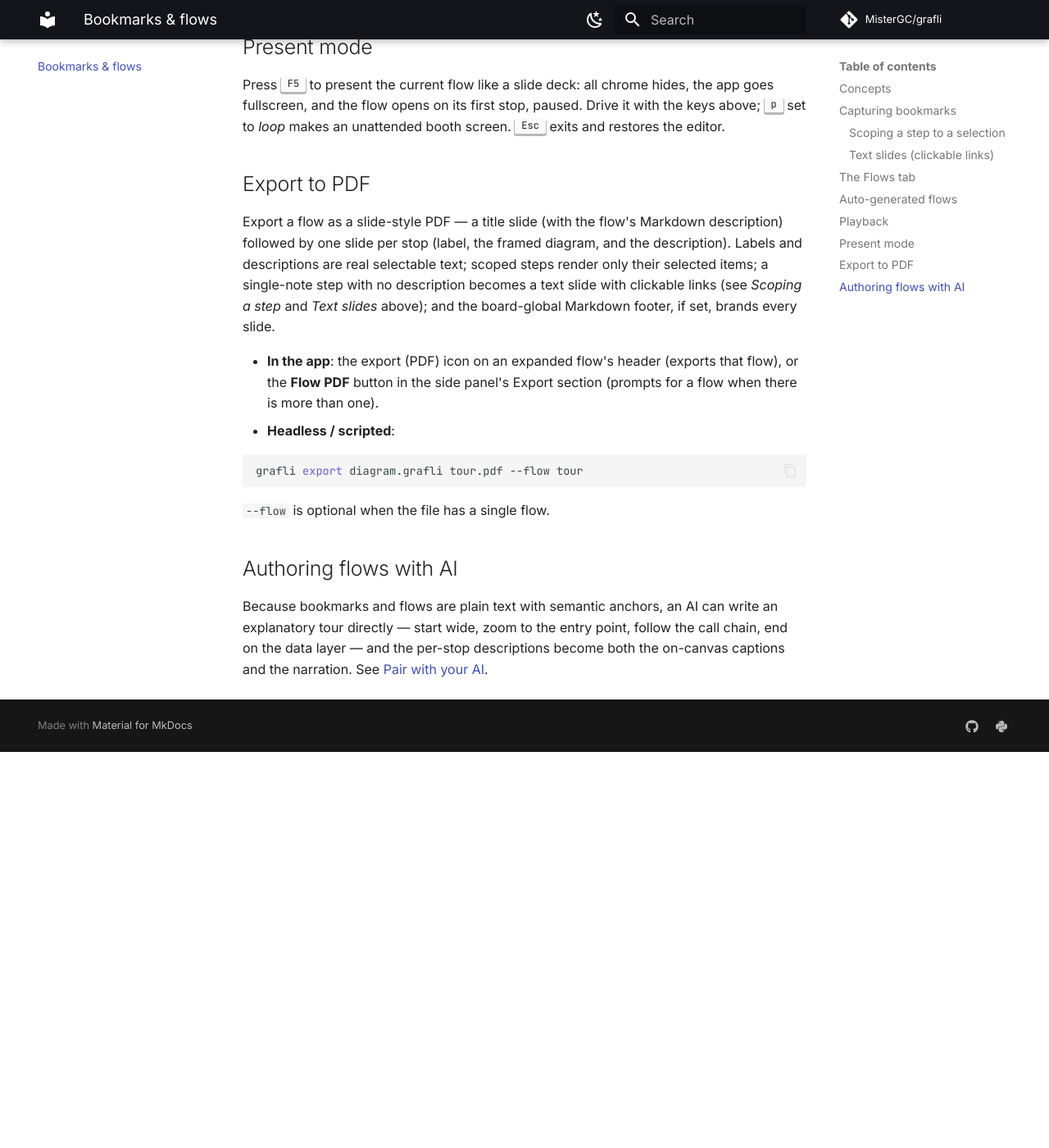
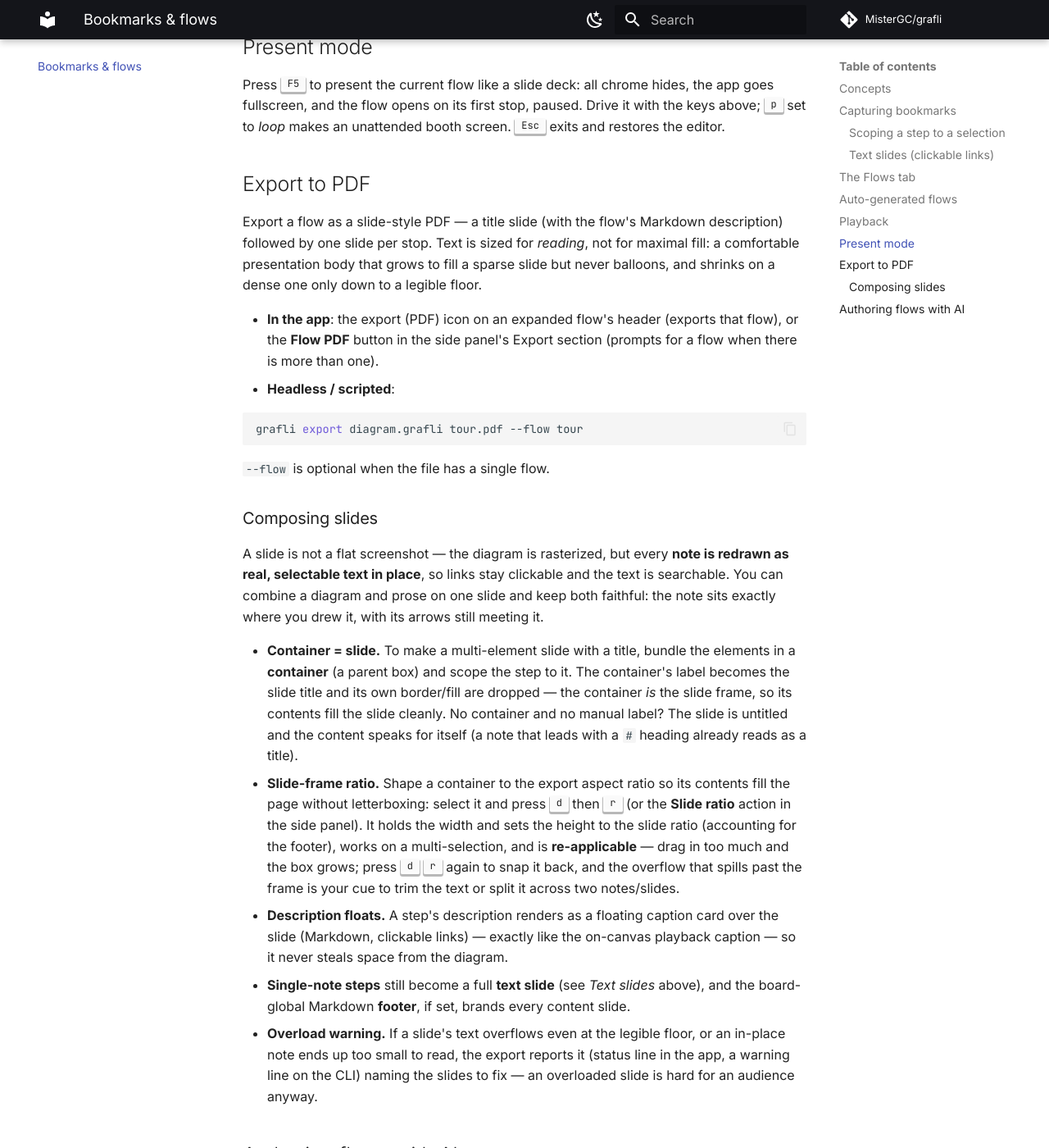
Before and after one commit to MisterGC/grafli, an MkDocs documentation site: the page built from docs/bookmarks-flows.md, in a window 1280 px wide and 1400 px high, scrolled down 3472 px. Shown: the whole window at 82% size. Built offline with MkDocs 1.6.1 and Material for MkDocs 9.7.7, drawn with Linux system fonts in a browser that asks for light colours; comment, search, counter and statistics services are not loaded; before the commit the page ends 4389 px from its top, so only the background shows below that.

Commit message:
Docs/help: document slide composition (real-text overlays, container slides, slide-ratio snap, overload warning)

```diff
--- a/docs/bookmarks-flows.md
+++ b/docs/bookmarks-flows.md
@@ -138,12 +138,10 @@ booth screen. <kbd>Esc</kbd> exits and restores the editor.
 ## Export to PDF
 
 Export a flow as a slide-style PDF — a title slide (with the flow's Markdown
-description) followed by one slide per stop (label, the framed diagram, and the
-description). Labels and descriptions are real selectable text; scoped steps
-render only their selected items; a single-note step with no description
-becomes a text slide with clickable links (see *Scoping a step* and *Text
-slides* above); and the board-global Markdown footer, if set, brands every
-slide.
+description) followed by one slide per stop. Text is sized for *reading*, not
+for maximal fill: a comfortable presentation body that grows to fill a sparse
+slide but never balloons, and shrinks on a dense one only down to a legible
+floor.
 
 - **In the app**: the export (PDF) icon on an expanded flow's header (exports
   that flow), or the **Flow PDF** button in the side panel's Export section
@@ -156,6 +154,39 @@ grafli export diagram.grafli tour.pdf --flow tour
 
 `--flow` is optional when the file has a single flow.
 
+### Composing slides
+
+A slide is not a flat screenshot — the diagram is rasterized, but every **note
+is redrawn as real, selectable text in place**, so links stay clickable and the
+text is searchable. You can combine a diagram and prose on one slide and keep
+both faithful: the note sits exactly where you drew it, with its arrows still
+meeting it.
+
+- **Container = slide.** To make a multi-element slide with a title, bundle the
+  elements in a **container** (a parent box) and scope the step to it. The
+  container's label becomes the slide title and its own border/fill are dropped
+  — the container *is* the slide frame, so its contents fill the slide cleanly.
+  No container and no manual label? The slide is untitled and the content speaks
+  for itself (a note that leads with a `#` heading already reads as a title).
+- **Slide-frame ratio.** Shape a container to the export aspect ratio so its
+  contents fill the page without letterboxing: select it and press
+  <kbd>d</kbd> then <kbd>r</kbd> (or the **Slide ratio** action in the side
+  panel). It holds the width and sets the height to the slide ratio (accounting
+  for the footer), works on a multi-selection, and is **re-applicable** — drag
+  in too much and the box grows; press <kbd>d</kbd> <kbd>r</kbd> again to snap
+  it back, and the overflow that spills past the frame is your cue to trim the
+  text or split it across two notes/slides.
+- **Description floats.** A step's description renders as a floating caption card
+  over the slide (Markdown, clickable links) — exactly like the on-canvas
+  playback caption — so it never steals space from the diagram.
+- **Single-note steps** still become a full **text slide** (see *Text slides*
+  above), and the board-global Markdown **footer**, if set, brands every content
+  slide.
+- **Overload warning.** If a slide's text overflows even at the legible floor,
+  or an in-place note ends up too small to read, the export reports it (status
+  line in the app, a warning line on the CLI) naming the slides to fix — an
+  overloaded slide is hard for an audience anyway.
+
 ## Authoring flows with AI
 
 Because bookmarks and flows are plain text with semantic anchors, an AI can
```
Also changed, not shown: docs/keybindings.md (+1 -0 lines), 1 other file.
